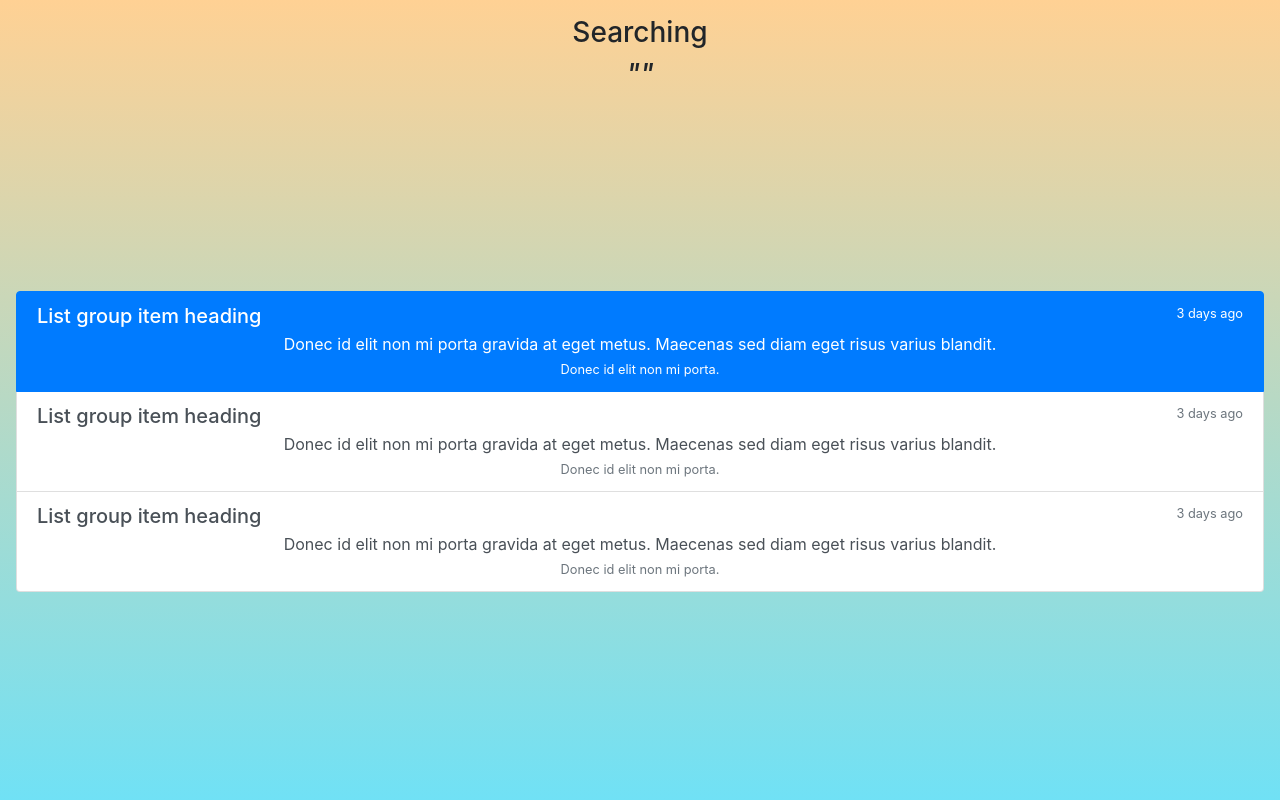
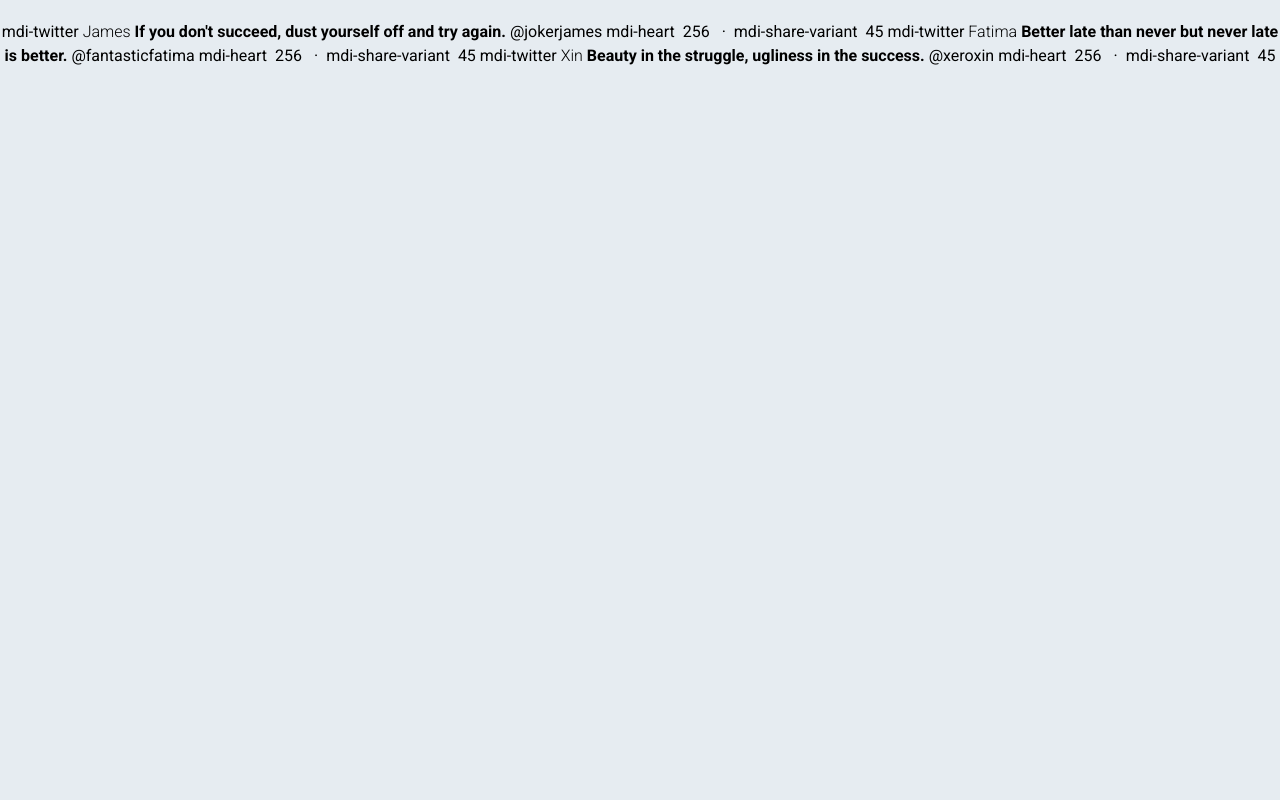
Before and after one commit to InSertCod3/TwitterQuery, a Python web app: template core/templates/search.html in a window 1280 px wide. Run offline with Jinja, Linux system fonts and the light colour scheme; the template is opened without the code that fills it, so the values that code supplies are empty; some libraries are stand-ins or nearby versions.

Commit message:
Removed "Bare" html search implementation in flavor of SPA implementation
* First implementation concept of vue.js

```diff
--- /dev/null
+++ b/core/static/search.css
@@ -0,0 +1,55 @@
+html, body {
+    height: 100%;
+    padding-top: 10px;
+    background: #e6ecf1;
+  }
+
+  #app {
+    height: 100%;
+    padding-top: 0px;
+    text-align: center;
+  }
+
+  #app .button {
+    margin-bottom: 20px;
+  }
+
+  #app .tweet {
+    max-width: 500px;
+    margin: 0 auto;
+    padding-bottom: 15px;
+  }
+
+  #app .box {
+    margin-bottom: 0;
+    border-radius: 0;
+  }
+
+  #app .content small {
+    color: #00d1b2;
+  }
+
+  #app img {
+    border-radius: 30px;
+  }
+
+  #app .level-item {
+    padding-left: 10px;
+    color: #00d1b2;
+  }
+
+  #app input:focus {
+    border-color: #00d1b2;
+  }
+
+  #app .likes {
+    padding: 0 7.5px;
+  }
+
+  #app input {
+    font-weight: bold;
+  }
+
+  #app .tweets-move {
+    transition: transform 1s;
+  }
--- a/core/templates/search.html
+++ b/core/templates/search.html
@@ -7,15 +7,11 @@
     <meta name="author" content="InsertCod3 - Insertcod3@gmail.com">
     <title>Twitter Search · Bootstrap</title>
 
-    <!-- Bootstrap core CSS -->
-    <link href="https://stackpath.bootstrapcdn.com/bootstrap/4.3.1/css/bootstrap.min.css" rel="stylesheet"
-        integrity="sha384-ggOyR0iXCbMQv3Xipma34MD+dH/1fQ784/j6cY/iJTQUOhcWr7x9JvoRxT2MZw1T" crossorigin="anonymous">
-    <!-- Iconicframework CDN --->
-    <link href="https://unpkg.com/ionicons@4.5.5/dist/css/ionicons.min.css" rel="stylesheet">
-    <!-- JQuery CDN --->
-    <script src="https://cdnjs.cloudflare.com/ajax/libs/jquery/3.4.1/jquery.min.js" integrity="sha256-CSXorXvZcTkaix6Yvo6HppcZGetbYMGWSFlBw8HfCJo=" crossorigin="anonymous"></script>
+    <link href="https://fonts.googleapis.com/css?family=Roboto:100,300,400,500,700,900|Material+Icons" rel="stylesheet">
+    <link href="https://cdn.jsdelivr.net/npm/vuetify/dist/vuetify.min.css" rel="stylesheet">
+    <meta name="viewport" content="width=device-width, initial-scale=1, maximum-scale=1, user-scalable=no, minimal-ui">
     <!-- Our CSS for this template -->
-    <link href="{{ url_for('static', filename='main.css') }}" rel="stylesheet">
+    <link href="{{ url_for('static', filename='search.css') }}" rel="stylesheet">
 
     <style>
         .bd-placeholder-img {
@@ -35,68 +31,95 @@
     </style>
 </head>
 
-<body class="text-center" data-gr-c-s-loaded="true">
-    <div class="cover-container d-flex w-100 h-100 p-3 mx-auto flex-column">
-        <header class="masthead mb-auto">
-            <div class="inner">
-                <h3 class="masthead-brand">Searching <h3 id="search_query_text" style="font-style: italic;">""</h3></h3>
-            </div>
-        </header>
+<body>
+    <div id="app" >
+        <div>
+          <tweet-component v-for="tweet in tweets" :tweet="tweet" v-bind:key="tweet.id" />
+        </div>
+    </div>
 
-        <main role="main" class="inner cover">
-                <div class="list-group">
-                        <a href="#" class="list-group-item list-group-item-action active">
-                          <div class="d-flex w-100 justify-content-between">
-                            <h5 class="mb-1">List group item heading</h5>
-                            <small>3 days ago</small>
-                          </div>
-                          <p class="mb-1">Donec id elit non mi porta gravida at eget metus. Maecenas sed diam eget risus varius blandit.</p>
-                          <small>Donec id elit non mi porta.</small>
-                        </a>
-                        <a href="#" class="list-group-item list-group-item-action">
-                          <div class="d-flex w-100 justify-content-between">
-                            <h5 class="mb-1">List group item heading</h5>
-                            <small class="text-muted">3 days ago</small>
-                          </div>
-                          <p class="mb-1">Donec id elit non mi porta gravida at eget metus. Maecenas sed diam eget risus varius blandit.</p>
-                          <small class="text-muted">Donec id elit non mi porta.</small>
-                        </a>
-                        <a href="#" class="list-group-item list-group-item-action">
-                          <div class="d-flex w-100 justify-content-between">
-                            <h5 class="mb-1">List group item heading</h5>
-                            <small class="text-muted">3 days ago</small>
-                          </div>
-                          <p class="mb-1">Donec id elit non mi porta gravida at eget metus. Maecenas sed diam eget risus varius blandit.</p>
-                          <small class="text-muted">Donec id elit non mi porta.</small>
-                        </a>
-                      </div>
+    <script src="https://cdn.jsdelivr.net/npm/vue/dist/vue.js"></script>
+    <script src="https://cdn.jsdelivr.net/npm/vuetify/dist/vuetify.js"></script>
+    <script>
+      Vue.component('tweet-component', {
+        template: `
+        <v-card class="mx-auto" color="#26c6da" dark max-width="800">
+          <v-card-title>
+            <v-icon large left>
+              mdi-twitter
+            </v-icon>
+            <span class="title font-weight-light">{% raw %}{{tweet.name}}{% endraw %}</span>
+          </v-card-title>
 
-            </form>
-        </main>
+          <v-card-text class="headline font-weight-bold">{% raw %}{{tweet.tweet}}{% endraw %}</v-card-text>
 
-        <footer class="mastfoot mt-auto">
-            <div class="inner">
+          <v-card-actions>
+            <v-list-tile class="grow">
+              <v-list-tile-avatar color="grey darken-3">
+                <v-img
+                  class="elevation-6"
+                  src="https://avataaars.io/?avatarStyle=Transparent&topType=ShortHairShortCurly&accessoriesType=Prescription02&hairColor=Black&facialHairType=Blank&clotheType=Hoodie&clotheColor=White&eyeType=Default&eyebrowType=DefaultNatural&mouthType=Default&skinColor=Light"
+                ></v-img>
+              </v-list-tile-avatar>
 
-            </div>
-        </footer>
-    </div>
-    <script>
-        function PopulateQueryText(){
-          /* Populates the Search Box with the User Query */
-          var url = new URL(window.location.href);
-          var search_params = new URLSearchParams(url.search);
-          if(search_params.has("query")){
-            $("#search_query_text").text('"' + search_params.get("query") + '"');
-          }
+              <v-list-tile-content>
+                <v-list-tile-title>{% raw %}{{tweet.handle}}{% endraw %}</v-list-tile-title>
+              </v-list-tile-content>
+
+              <v-layout
+                align-center
+                justify-end
+              >
+                <v-icon class="mr-1">mdi-heart</v-icon>
+                <span class="subheading mr-2">256</span>
+                <span class="mr-1">·</span>
+                <v-icon class="mr-1">mdi-share-variant</v-icon>
+                <span class="subheading">45</span>
+              </v-layout>
+            </v-list-tile>
+          </v-card-actions>
+        </v-card>
+        `,
+        props: {
+          tweet: Object
         }
+      });
 
-        // Populate the Text Query Box for the Current User Query (After Document is Ready)
-        $(function() {
-          PopulateQueryText()
-        });
+      const tweets = [
+        {
+          id: 1,
+          name: 'James',
+          handle: '@jokerjames',
+          img: 'https://semantic-ui.com/images/avatar2/large/matthew.png',
+          tweet: "If you don't succeed, dust yourself off and try again.",
+          likes: 10,
+        },
+        {
+          id: 2,
+          name: 'Fatima',
+          handle: '@fantasticfatima',
+          img: 'https://semantic-ui.com/images/avatar2/large/molly.png',
+          tweet: 'Better late than never but never late is better.',
+          likes: 12,
+        },
+        {
+          id: 3,
+          name: 'Xin',
+          handle: '@xeroxin',
+          img: 'https://semantic-ui.com/images/avatar2/large/elyse.png',
+          tweet: 'Beauty in the struggle, ugliness in the success.',
+          likes: 18,
+        }
+      ]
 
-        </script>
-</body>
+      new Vue({
+        el: '#app',
+        data: {
+          tweets
+        }
+      })
+    </script>
+  </body>
 
 
 </html>
```
